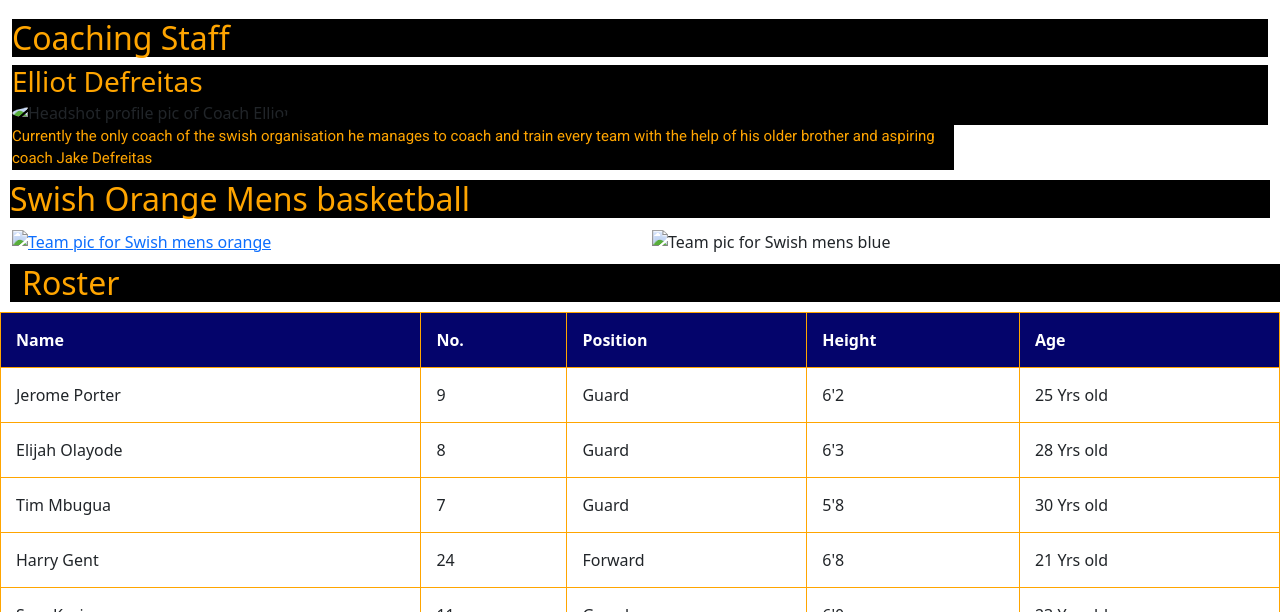
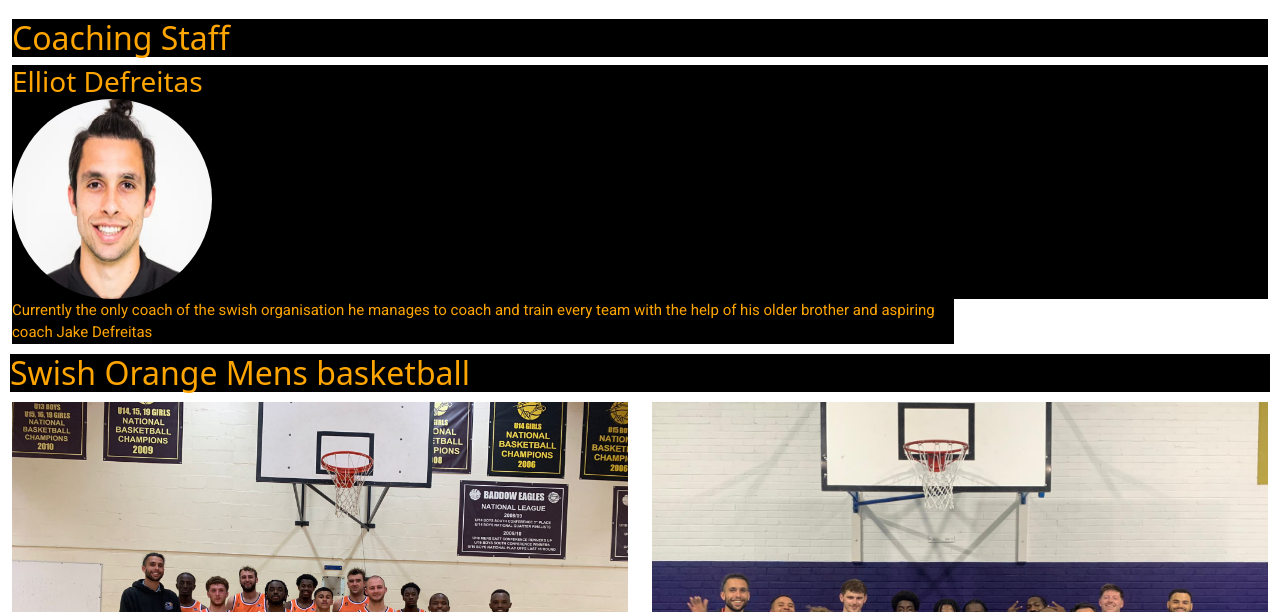
Before and after one commit to JPorter9/Jerome-Project-1, a plain HTML site: page roster.html in a window 1280 px wide. Shown: the part 182-794 px from the top of the page. Drawn offline with nearby package versions, Linux system fonts and the light colour scheme; the site is published under a folder, as on GitHub Pages, so addresses that start at the root find nothing.

Commit message:
fix pictures on roster.html and schedule.html page to be displayed live

```diff
--- a/roster.html
+++ b/roster.html
@@ -41,7 +41,7 @@
                     <div class="col 3 coach-profile">
                         <h3 class="elliot-profile">Elliot Defreitas</h3>
                         <a>
-                            <img src="/assets/images/Elliot coach.jpg" alt="Headshot profile pic of Coach Elliot"
+                            <img src="assets/images/Elliot coach.jpg" alt="Headshot profile pic of Coach Elliot"
                                 height="200px" width="200px" id="elliot-pic">
                         </a>
                         <div class="col-9">
@@ -65,13 +65,13 @@
             <div class="row">
                 <div class="col-6">
                     <a class="team-pic">
-                        <img src="/assets/images/Swish mens orange.jpg" alt="Team pic for Swish mens orange"
+                        <img src="assets/images/Swish mens orange.jpg" alt="Team pic for Swish mens orange"
                             height="450px" width="100%">
                     </a>
                 </div>
                 <div class="col-6">
                     <a id="team-pic">
-                        <img src="/assets/images/Swish mens blue.jpg" alt="Team pic for Swish mens blue" height="450px"
+                        <img src="assets/images/Swish mens blue.jpg" alt="Team pic for Swish mens blue" height="450px"
                             width="100%">
                     </a>
                 </div>
```
Also changed, not shown: index.html (+1 -1 lines).
